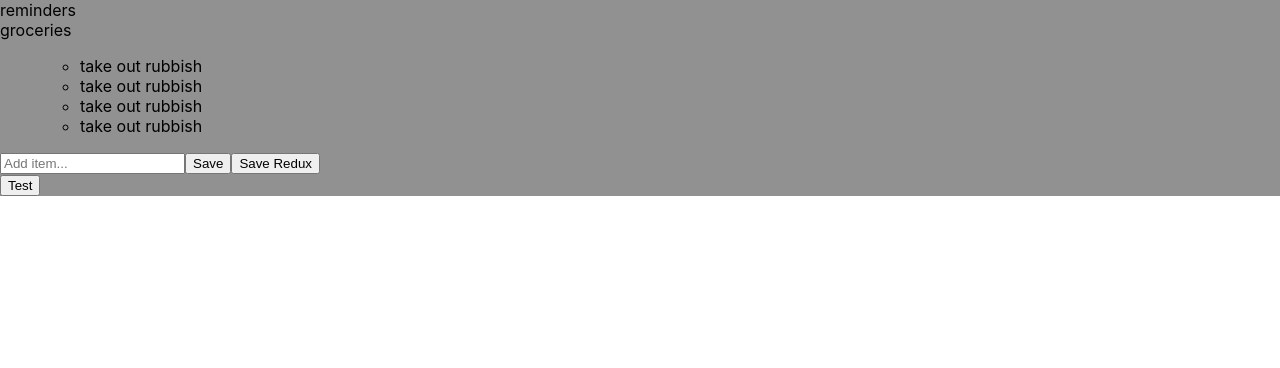
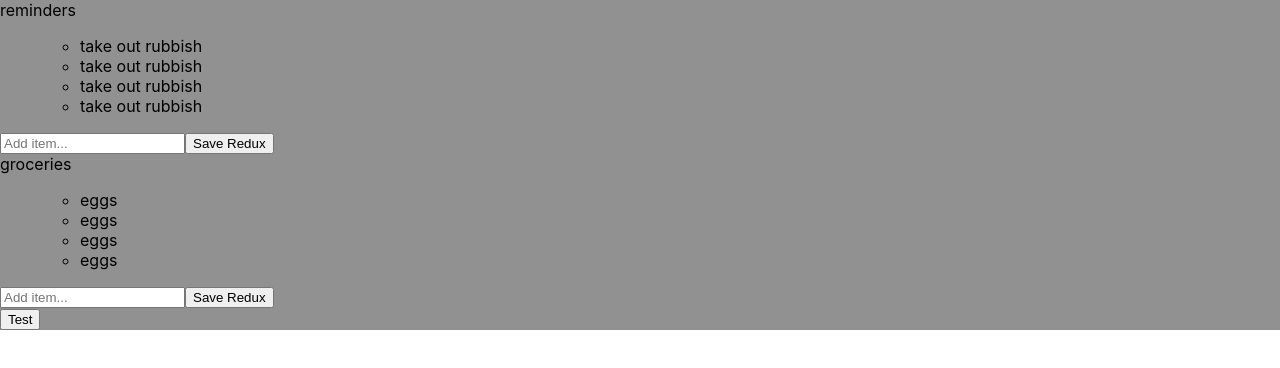
Before and after one commit to ventenni/todo, a React (Create React App) app: page / in a window 1280 px wide. Shown: the top 368 px of the page. Built offline with nearby package versions, Linux system fonts and the light colour scheme.

Commit message:
created new component with the reminder list and sections

```diff
--- a/src/App.js
+++ b/src/App.js
@@ -1,11 +1,11 @@
 import './App.scss';
-import React, { useState } from 'react';
+import React from 'react';
 
 import { useSelector, useDispatch } from 'react-redux';
 import {
-	addList,
-	addReminderToList,
-	completeReminder,
+	// addList,
+	// addReminderToList,
+	// completeReminder,
 	test,
 } from './redux/todoSlice';
 
@@ -19,51 +19,11 @@ const App = () => {
 	const reduxLists = useSelector((state) => state.reminder.reminders);
 	const dispatch = useDispatch();
 
-	const [listItems, setListItems] = useLocalStorage('todo', [...reduxLists]);
-	// const [newListItem, setNewListItem] = useState('');
-
-	// const addItemToList = (e, selectedList) => {
-	// 	e.preventDefault();
-
-	// 	if (newListItem.length === 0) return;
-
-	// 	setListItems(
-	// 		listItems.map((item) =>
-	// 			item.name === selectedList.name
-	// 				? {
-	// 						name: item.name,
-	// 						items: [
-	// 							...item.items,
-	// 							{
-	// 								title: newListItem,
-	// 								date: '',
-	// 								completed: false,
-	// 							},
-	// 						],
-	// 						icon: item.icon,
-	// 				  }
-	// 				: {
-	// 						...item,
-	// 				  }
-	// 		)
-	// 	);
-
-	// 	console.log(listItems);
-
-	// 	setNewListItem('');
-	// };
-
-	console.log(reduxLists);
+	const [listItems, setListItems] = useLocalStorage('todo', reduxLists);
 
 	return (
 		<div className="todo">
-			<ToDoContainer
-				addItemToList={() => dispatch(addReminderToList())}
-				listItems={reduxLists}
-				setListItems={setListItems}
-				// newListItem={newListItem}
-				// setNewListItem={setNewListItem}
-			/>
+			<ToDoContainer listItems={reduxLists} />
 
 			<button onClick={() => dispatch(test())}> Test </button>
 		</div>
--- a/src/components/ToDoContainer.jsx
+++ b/src/components/ToDoContainer.jsx
@@ -1,62 +1,14 @@
-import React, { useState } from 'react';
-import ToDoItemList from './ToDoItemList';
+import React from 'react';
 
-// Redux
-import { useSelector, useDispatch } from 'react-redux';
-import {
-	addList,
-	addReminderToList,
-	completeReminder,
-} from './../redux/todoSlice';
+// Components
+import ToDoSection from './ToDoSection';
 
-const ToDoContainer = ({ listItems, addItemToList }) => {
-	const [selectedList, setSelectedList] = useState(listItems[0]);
-	const [newListItem, setNewListItem] = useState('');
-
-	const dispatch = useDispatch();
-
-	const changeList = (name) => {
-		setSelectedList(...listItems.filter((list) => list.name === name));
-	};
-
-	const addNewReminder = (e) => {
-		e.preventDefault();
-
-		dispatch(addReminderToList({ newListItem, selectedList }));
-	};
-
+const ToDoContainer = ({ listItems }) => {
 	return (
 		<div className="todo__container">
-			<div className="todo__container__lists">
-				{listItems.map((item, i) => {
-					return (
-						<div key={i} onClick={() => changeList(item.name)}>
-							{item.name}
-						</div>
-					);
-				})}
-			</div>
-			<div className="todo__container__items">
-				<ul>
-					{selectedList?.items && (
-						<ToDoItemList items={selectedList.items} />
-					)}
-				</ul>
-
-				<input
-					type="text"
-					placeholder="Add item..."
-					value={newListItem}
-					onChange={(e) => {
-						setNewListItem(e.target.value);
-					}}
-				/>
-				<button onClick={(e) => addItemToList(e, selectedList)}>
-					Save
-				</button>
-
-				<button onClick={(e) => addNewReminder(e)}>Save Redux</button>
-			</div>
+			{listItems.map((item, i) => {
+				return <ToDoSection item={item} id={item.id} key={i} />;
+			})}
 		</div>
 	);
 };
--- /dev/null
+++ b/src/components/ToDoSection.jsx
@@ -0,0 +1,47 @@
+import React, { useState } from 'react';
+
+import ToDoItemList from './ToDoItemList';
+
+// Redux
+import { useSelector, useDispatch } from 'react-redux';
+import {
+	// addList,
+	addReminderToList,
+	// completeReminder,
+} from './../redux/todoSlice';
+
+const ToDoSection = ({ item, id }) => {
+	const [newListItem, setNewListItem] = useState('');
+	const dispatch = useDispatch();
+
+	const addNewReminder = (e, id) => {
+		e.preventDefault();
+		dispatch(addReminderToList({ newListItem, id }));
+		setNewListItem('');
+	};
+
+	return (
+		<div>
+			<div className="todo__container__lists">
+				<div>{item.name}</div>
+			</div>
+
+			<div className="todo__container__items">
+				<ul>{item?.items && <ToDoItemList items={item.items} />}</ul>
+			</div>
+
+			<input
+				type="text"
+				placeholder="Add item..."
+				value={newListItem}
+				onChange={(e) => {
+					setNewListItem(e.target.value);
+				}}
+			/>
+
+			<button onClick={(e) => addNewReminder(e, id)}>Save Redux</button>
+		</div>
+	);
+};
+
+export default ToDoSection;
--- a/src/hooks/useLocalStore.jsx
+++ b/src/hooks/useLocalStore.jsx
@@ -1,4 +1,4 @@
-import { useState } from 'react';
+import { useState, useEffect } from 'react';
 
 // Hook
 function useLocalStorage(key, initialValue) {
@@ -16,6 +16,10 @@ function useLocalStorage(key, initialValue) {
 			return initialValue;
 		}
 	});
+
+	// useEffect(() => {
+	// 	window.localStorage.setItem(key, JSON.stringify(storedValue));
+	// }, [key, storedValue]);
 
 	// Return a wrapped version of useState's setter function that ...
 	// ... persists the new value to localStorage.
--- a/src/redux/todoSlice.js
+++ b/src/redux/todoSlice.js
@@ -3,7 +3,7 @@ import { createSlice } from '@reduxjs/toolkit';
 export const reminderSlice = createSlice({
 	name: 'reminder',
 	initialState: {
-		reminders: [
+		reminders: setLocalStorage('todo', [
 			{
 				id: '0',
 				name: 'reminders',
@@ -66,7 +66,7 @@ export const reminderSlice = createSlice({
 					},
 				],
 			},
-		],
+		]),
 		value: 0,
 	},
 	reducers: {
@@ -84,9 +84,9 @@ export const reminderSlice = createSlice({
 
 		addReminderToList: (state, action) => {
 			console.log('add reminder to list', action.payload);
-			state.reminders.map((list) => {
-				if (list.id === action.payload.selectedList.id) {
-					return list.items.push({
+			state.reminders.forEach((list) => {
+				if (list.id === action.payload.id) {
+					list.items.push({
 						id: list.items.length,
 						title: action.payload.newListItem,
 						date: new Date() + 1,
@@ -97,8 +97,8 @@ export const reminderSlice = createSlice({
 		},
 
 		completeReminder: (state, action) => {
-			state.reminders.map((list) => {
-				return list.map((item) => {
+			state.reminders.forEach((list) => {
+				return list.forEach((item) => {
 					if (action.payload.id === item.id) {
 						item.completed = true;
 					}
@@ -109,6 +109,24 @@ export const reminderSlice = createSlice({
 	},
 });
 
+// Performed on first page load
+function setLocalStorage(key, initialValue) {
+	try {
+		// Get from local storage by key
+		const item = window.localStorage.getItem(key);
+		// Parse stored json or if none return initialValue
+		return item ? JSON.parse(item) : initialValue;
+	} catch (error) {
+		// If error also return initialValue
+		console.log('todo slice line 121', error);
+		return initialValue;
+	}
+}
+
+function addToLocalStorage() {
+	console.log('test');
+}
+
 // Action creators are generated for each case reducer function
 export const { test, addList, addReminderToList, completeReminder } =
 	reminderSlice.actions;
```
